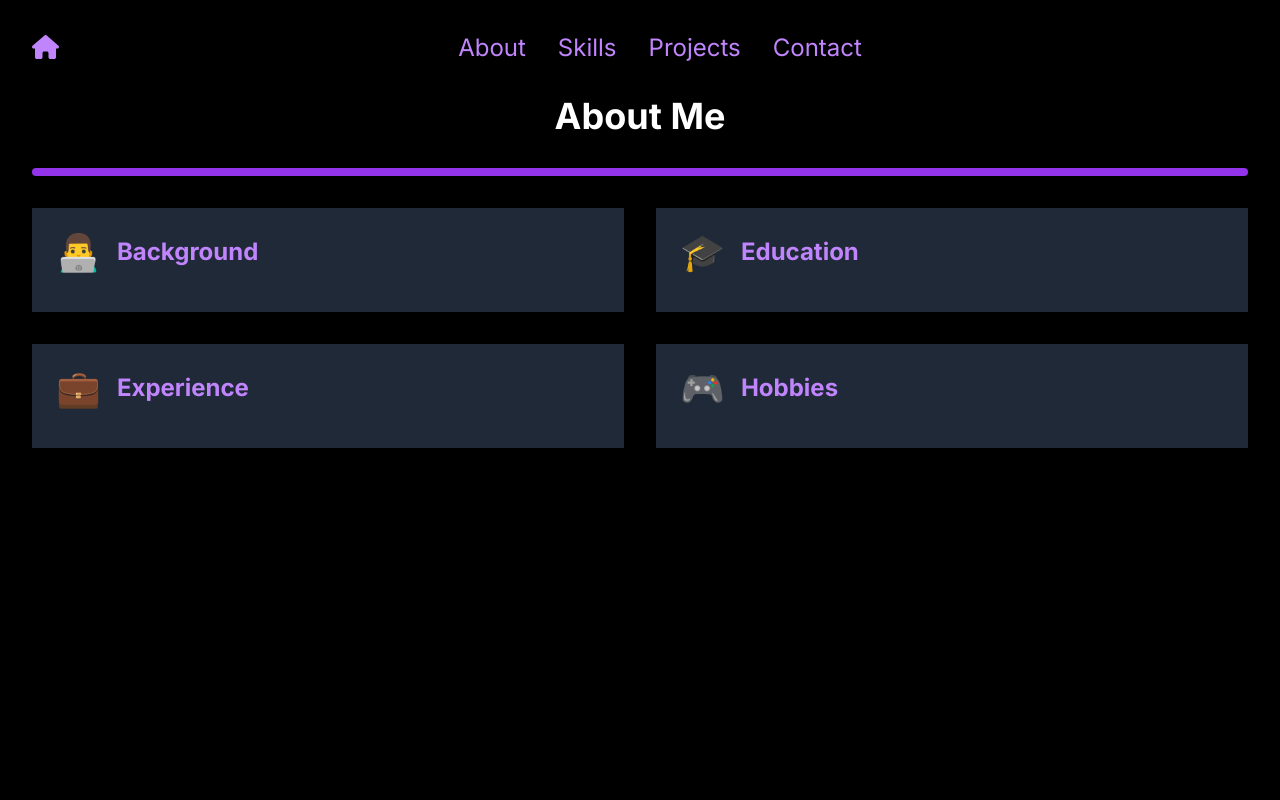
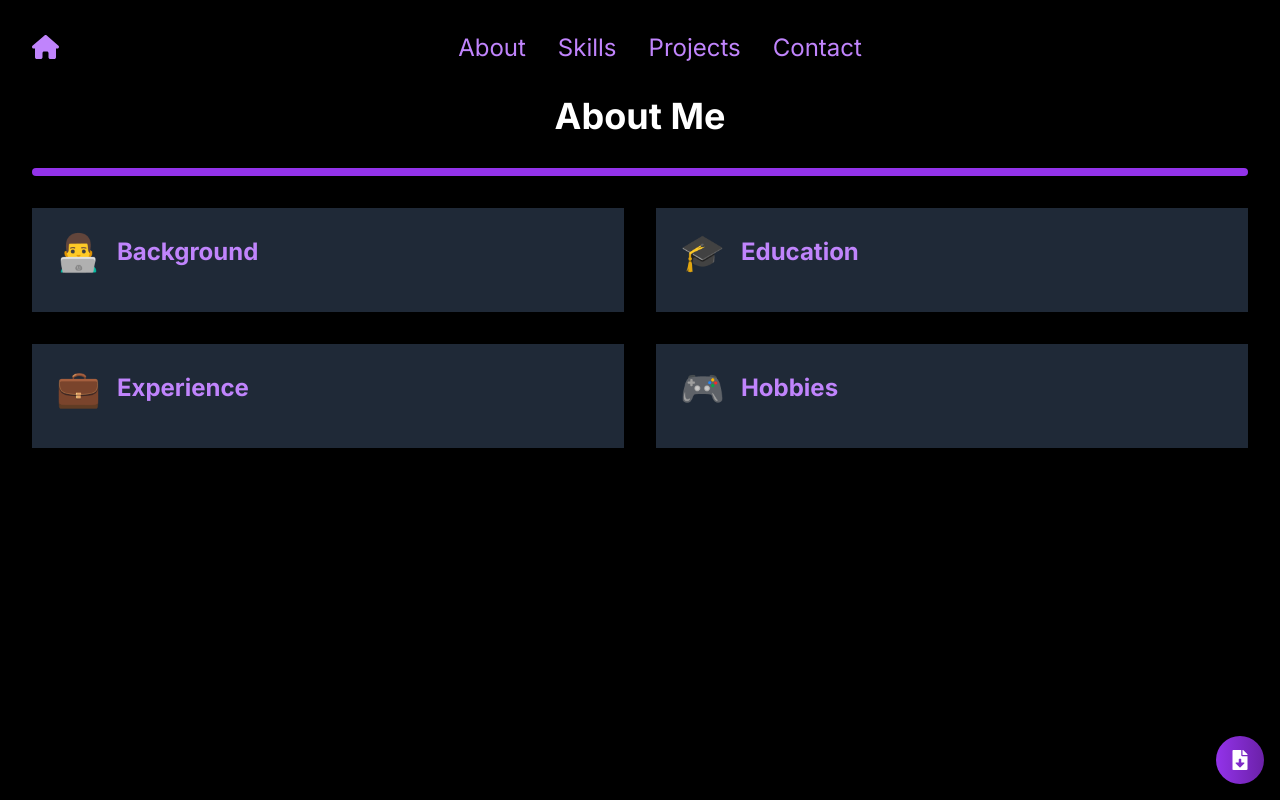
Before and after one commit to Om7035/Portfolio, a Next.js app: page /about in a window 1280 px wide. Built offline with nearby package versions, Linux system fonts and the light colour scheme.

Commit message:
Update page.tsx

```diff
--- a/app/about/page.tsx
+++ b/app/about/page.tsx
@@ -3,6 +3,7 @@
 import { useState, useEffect } from "react"
 import GameLayout from "../components/GameLayout"
 import { motion, AnimatePresence } from "framer-motion"
+import { FaFileDownload } from "react-icons/fa"
 
 const sections = [
   {
@@ -212,6 +213,21 @@ export default function AboutPage() {
           </motion.div>
         )}
       </AnimatePresence>
+
+      {/* Resume Download Icon */}
+      <div className="fixed bottom-4 right-4 group">
+        <a
+          href="/Om_Resume%20(3).pdf" // Use URL encoding for spaces
+          download
+          className="flex items-center justify-center w-12 h-12 bg-gradient-to-r from-purple-600 to-purple-800 rounded-full shadow-lg transition-transform duration-300 transform hover:scale-110 hover:shadow-xl"
+          aria-label="Download Resume"
+        >
+          <span className="absolute right-14 text-white text-lg opacity-0 transition-opacity duration-300 group-hover:opacity-100">
+            Download Resume
+          </span>
+          <FaFileDownload className="text-white text-xl transition-transform duration-300" />
+        </a>
+      </div>
     </GameLayout>
   )
 }
```
